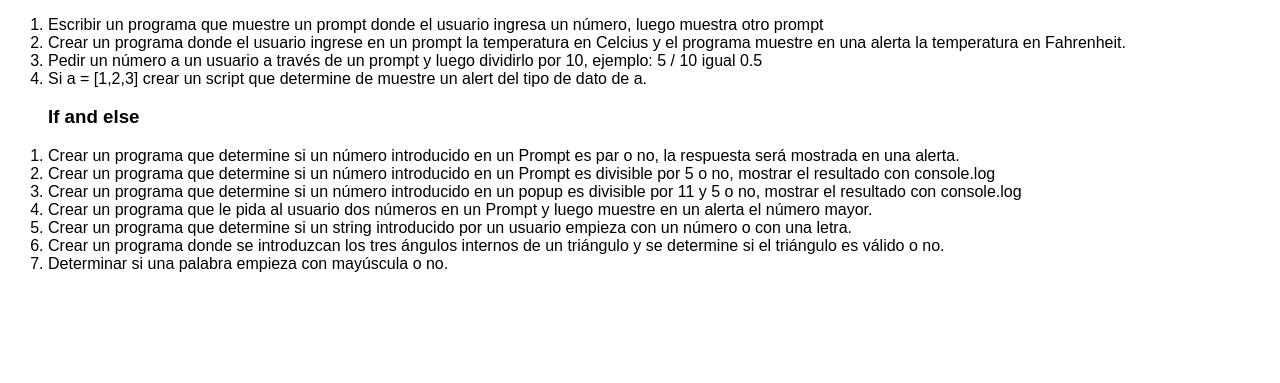
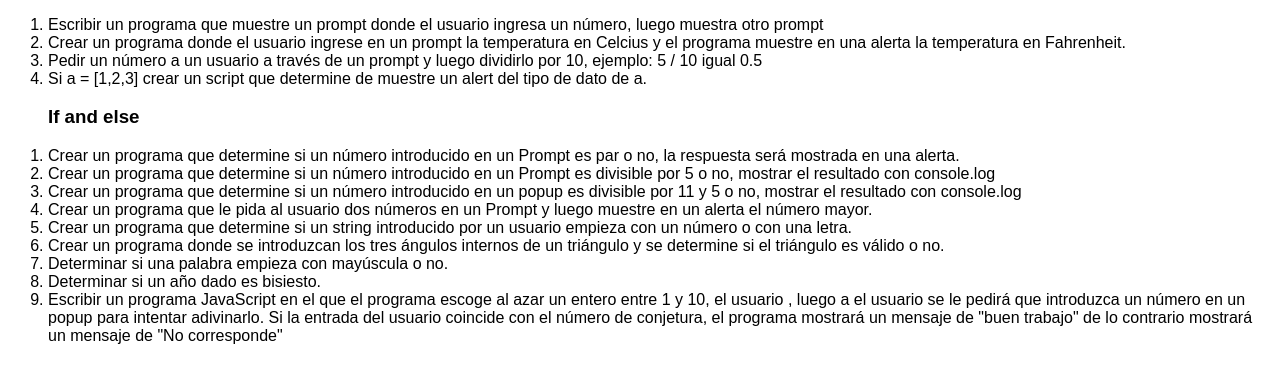
Before and after one commit to amaurysg/exercises-js, a plain HTML site: page index.html in a window 1280 px wide. Shown: the part 105-488 px from the top of the page. Drawn offline with Linux system fonts and the light colour scheme.

Commit message:
Exercises 12-13

```diff
--- a/index.html
+++ b/index.html
@@ -57,7 +57,14 @@
         válido o no.
       </li>
       <li>Determinar si una palabra empieza con mayúscula o no.</li>
-
+      <li>Determinar si un año dado es bisiesto.</li>
+      <li>Escribir un programa JavaScript en el que el programa escoge al azar un entero entre 1 y 10, el usuario ,
+        luego a el
+        usuario se le pedirá que introduzca un número en un popup para intentar adivinarlo. Si la entrada del usuario
+        coincide
+        con el número de conjetura, el programa mostrará un mensaje de "buen trabajo" de lo contrario mostrará un
+        mensaje de "No
+        corresponde"</li>
 
     </ol>
   </main>
--- a/two.js
+++ b/two.js
@@ -68,9 +68,30 @@ if (sumAngulos > 180) {
  */
 //EJERCICIO 11
 
-var str = "hola"
+/* var str = "hola"
 if (str.charAt(0) !== str.charAt(0).toLocaleLowerCase()) {
   console.log(`${str.charAt(0)} es Mayúscula`)
 } else {
   console.log(`${str.charAt(0)} NO es Mayúscula`)
 }
+ */
+
+
+//EJERCICIO 12
+/* var year = prompt("Dame un año 🙄")
+
+if (year % 4 == 0 && year % 10 !== 0 || year % 400 == 0) {
+  console.info("Es Bisiesto")
+} else {
+  console.info("No es bisiesto")
+} */
+
+//EJERCICIO 13
+
+/* var maquina = getRandomInt = (min, max) => {
+  return Math.floor(Math.random() * (max - min)) + min;
+}
+var a = getRandomInt(1, 10)
+console.log(a)
+var user = parseInt(prompt("Dame un número"))
+user == a ? alert("Ganaste") : alert("Sigue intentado") */
```
